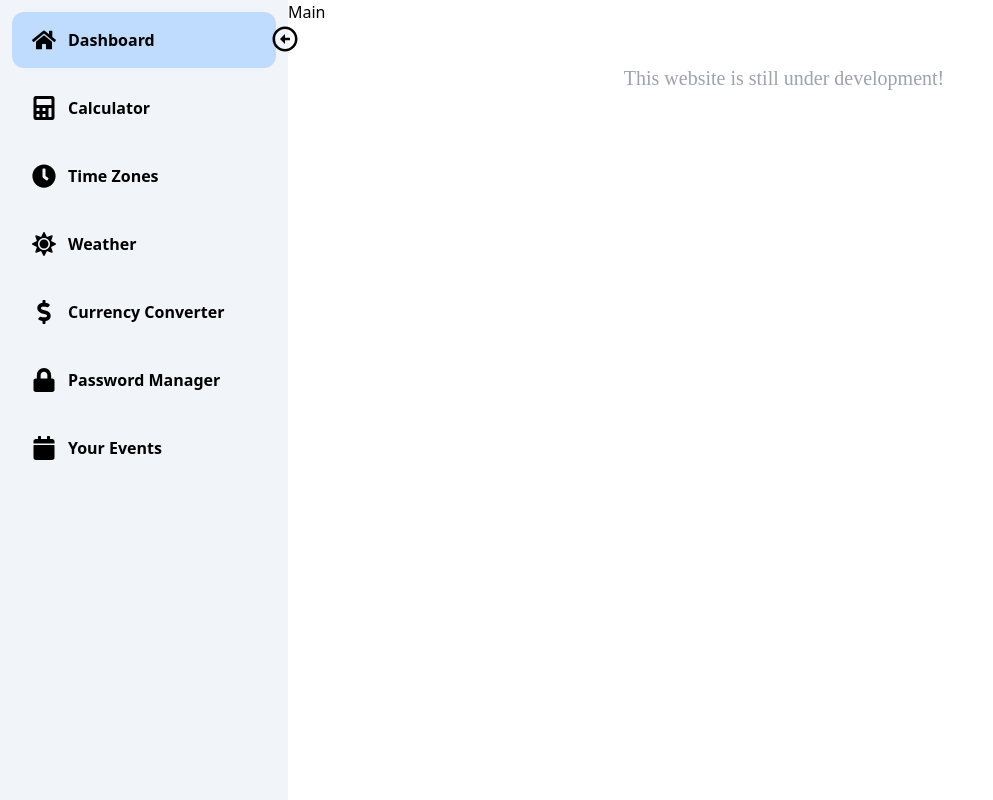
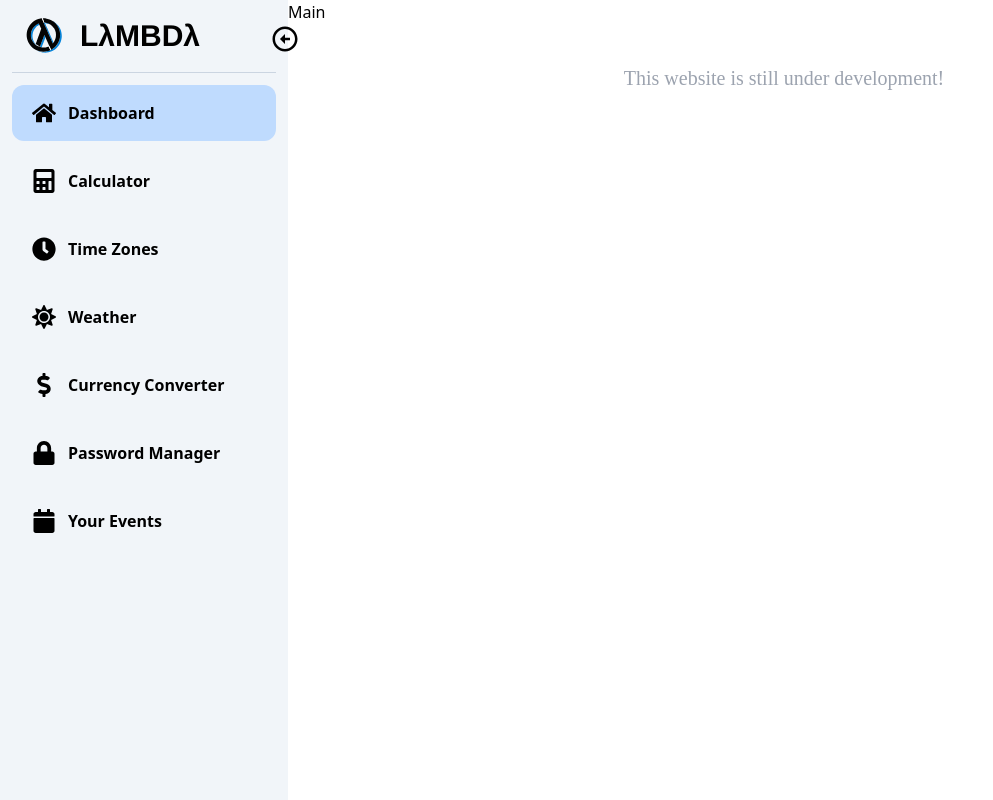
Before and after one commit to ChampX5/lambda, a React (Create React App) app in the folder client/: page / in a window 1280 px wide. Shown: the whole page, without its empty margins (0-993 px from the left). Built offline with nearby package versions, Linux system fonts and the light colour scheme.

Commit message:
added logo to sidebar

```diff
--- a/client/src/components/Sidebar.tsx
+++ b/client/src/components/Sidebar.tsx
@@ -7,6 +7,8 @@ import {
     FaLock,
     FaCalendar
 } from 'react-icons/fa';
+
+import logo from '../img/logo.svg';
 
 import { BiRightArrowCircle } from 'react-icons/bi';
 
@@ -58,7 +60,11 @@ const SidebarButton = ({
         >
             <div
                 className={`${
-                    url === selectedTab ? 'bg-blue-200' : 'bg-transparent'
+                    url === selectedTab
+                        ? sidebarOpen
+                            ? 'bg-blue-200'
+                            : 'md:bg-blue-200'
+                        : 'bg-transparent'
                 } p-5 py-4 flex justify-start items-center rounded-xl mb-3 hover:bg-blue-300 hover:text-white-main transition-all duration-300`}
             >
                 <SidebarIcon icon={icon} sidebarOpen={sidebarOpen} />
@@ -138,6 +144,37 @@ const Sidebar = () => {
             </div>
 
             <div>
+                <Link
+                    to='/'
+                    onClick={() => {
+                        setSelectedTab('/');
+                    }}
+                >
+                    <div
+                        className={`px-2 flex justify-start items-center rounded-xl mb-3 transition-all duration-300`}
+                    >
+                        <span
+                            className={`${
+                                sidebarOpen ? 'mr-3' : 'mr-0'
+                            } transition-[margin-right]`}
+                        >
+                            <img src={logo} alt="lg" className={`h-12 aspect-square`} />
+                        </span>
+
+                        <span
+                            className={`${
+                                sidebarOpen
+                                    ? 'opacity-1 w-32 pointer-events-auto'
+                                    : 'opacity-0 w-0 pointer-events-none'
+                            } transition-all duration-300 whitespace-nowrap font-[Helvetica] font-semibold text-3xl`}
+                        >
+                            L&lambda;MBD&lambda;
+                        </span>
+                    </div>
+                </Link>
+
+                <hr className="w-full mb-3 border-slate-300" />
+
                 {sidebarItems.map((link) => (
                     <SidebarButton
                         sidebarOpen={sidebarOpen}
--- a/client/src/index.css
+++ b/client/src/index.css
@@ -1,22 +1,3 @@
 @tailwind base;
 @tailwind components;
 @tailwind utilities;
-
-@layer components {
-    .password-heading {
-        background: rgba(255 255 255 / 0.4);
-        border: 1px solid rgba(255 255 255 / 05);
-        @apply text-xl font-semibold px-16 py-4 rounded-xl border-white-main;
-    }
-
-    .password-row-element {
-        background: rgba(255 255 255 / 0.2);
-        @apply px-3 rounded-lg text-center;
-    }
-
-    .calc-button {
-        background: rgba(255, 255, 255, 0.3);
-        box-sizing: border-box;
-        @apply grid place-items-center rounded-xl aspect-square w-12 cursor-pointer text-xl;
-    }
-}
```
